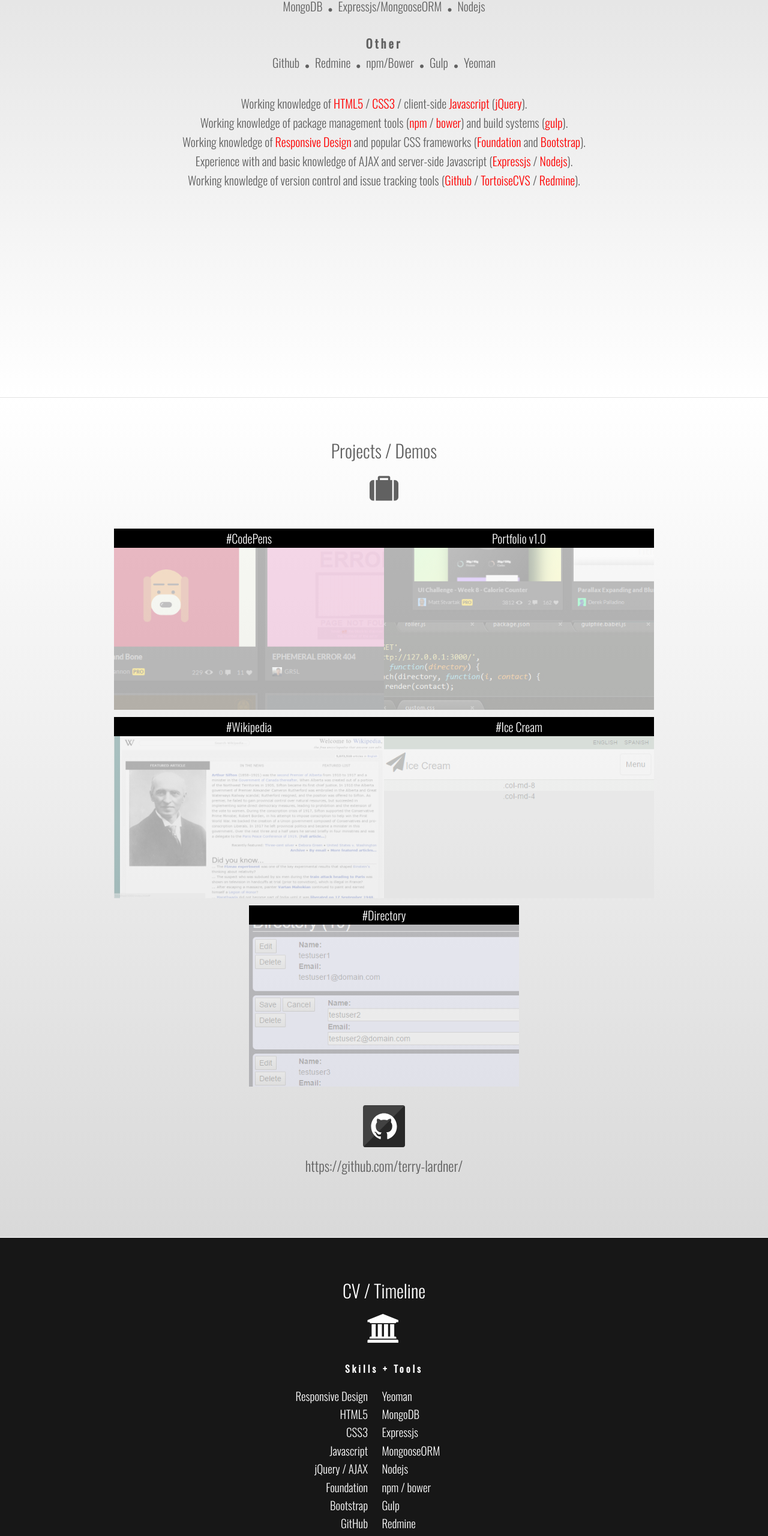
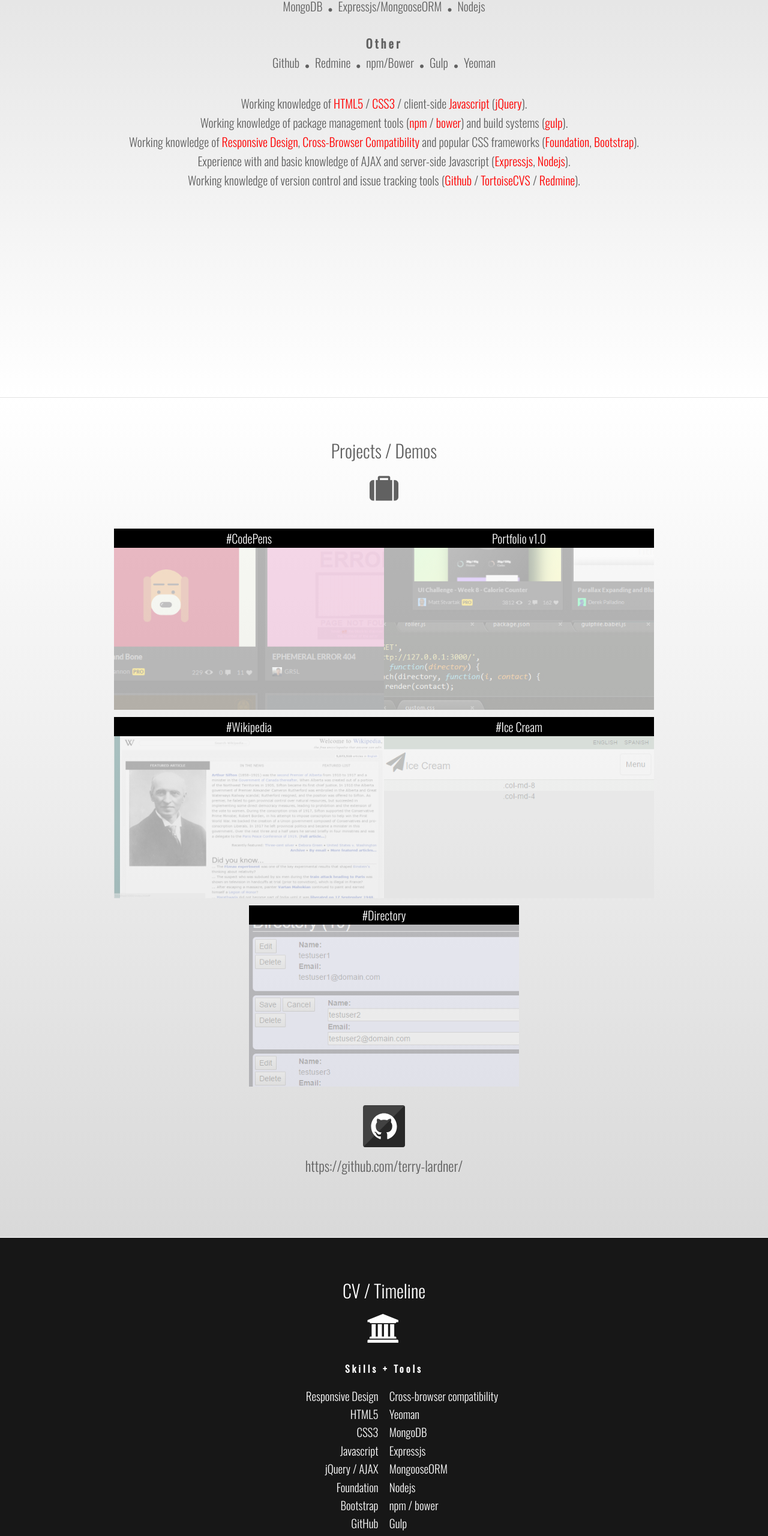
Before and after one commit to terry-lardner/portfolio, a website: page index.html in a window 1280 px wide. Shown: the part 1391-3951 px from the top of the page at 60% size. Drawn offline with nearby package versions, Linux system fonts and the light colour scheme.

Commit message:
multibrowser support

```diff
--- a/css/custom.css
+++ b/css/custom.css
@@ -414,11 +414,11 @@
 
 .cv-skills-l {
   text-align: right;
-  margin-right: 20px;
+  margin-right: 15px;
 }
 .cv-skills-r {
   text-align: left;
-  margin-right: 54px;
+  margin-right: -60px;
 }
 /*
 ==================================
--- a/index.html
+++ b/index.html
@@ -85,8 +85,8 @@
 		<p class="skills-info">
 		Working knowledge of <span class="highlight">HTML5</span> / <span class="highlight">CSS3</span> / client-side <span class="highlight">Javascript</span> (<span class="highlight">jQuery</span>).<br>
 		Working knowledge of package management tools (<span class="highlight">npm</span> / <span class="highlight">bower</span>) and build systems (<span class="highlight">gulp</span>).<br>
-		Working knowledge of <span class="highlight">Responsive Design</span> and popular CSS frameworks (<span class="highlight">Foundation</span> and <span class="highlight">Bootstrap</span>).<br>
-		Experience with and basic knowledge of AJAX and server-side Javascript (<span class="highlight">Expressjs</span> / <span class="highlight">Nodejs</span>).<br>
+		Working knowledge of <span class="highlight">Responsive Design</span>, <span class="highlight">Cross-Browser Compatibility</span> and popular CSS frameworks (<span class="highlight">Foundation</span>, <span class="highlight">Bootstrap</span>).<br>
+		Experience with and basic knowledge of AJAX and server-side Javascript (<span class="highlight">Expressjs</span>, <span class="highlight">Nodejs</span>).<br>
 		Working knowledge of version control and issue tracking tools (<span class="highlight">Github</span> / <span class="highlight">TortoiseCVS</span> / <span class="highlight">Redmine</span>).
 		</p>
 	</section>
@@ -156,6 +156,7 @@
 				<li>GitHub</li>
 			</ul>
 			<ul class="section-list cv-skills-r">
+				<li>Cross-browser compatibility</li>
 				<li>Yeoman</li>
 				<li>MongoDB</li>
 				<li>Expressjs</li>
```
